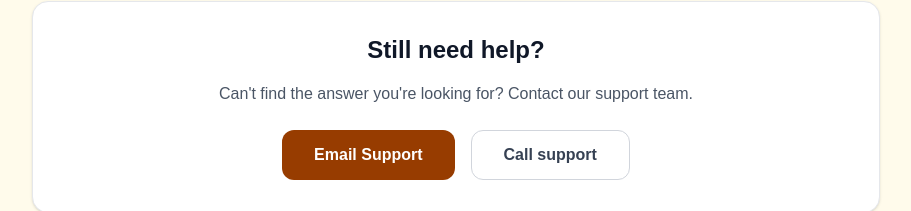
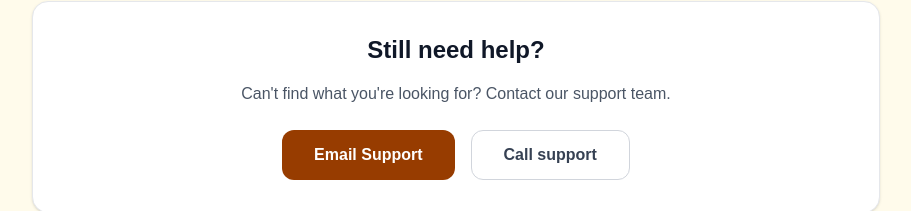
Before and after one commit to COS301-SE-2025/Coffee-Shop-Manager, a Next.js app in the folder koffieblik/: page /help in a window 1280 px wide. Shown: the part 852-1063 px from the top of the page, without its empty margins (184-1095 px from the left). Built offline with nearby package versions, Linux system fonts and the light colour scheme.

Commit message:
Modified FAQ page

```diff
--- a/koffieblik/src/app/help/page.tsx
+++ b/koffieblik/src/app/help/page.tsx
@@ -69,7 +69,7 @@ export default function HelpPage() {
       <div className="mt-16 text-center p-8 bg-white rounded-2xl shadow-sm border border-gray-200">
         <h3 className="text-2xl font-bold text-gray-900 mb-4">Still need help?</h3>
         <p className="text-gray-600 mb-6 max-w-2xl mx-auto">
-          Can't find the answer you're looking for? Contact our support team.
+          Can't find what you're looking for? Contact our support team.
         </p>
         <div className="flex flex-col sm:flex-row gap-4 justify-center">
           <button className="px-8 py-3 bg-amber-800 text-white rounded-xl font-semibold hover:bg-amber-900 transition-colors duration-200 hover:scale-105 transform">
```
